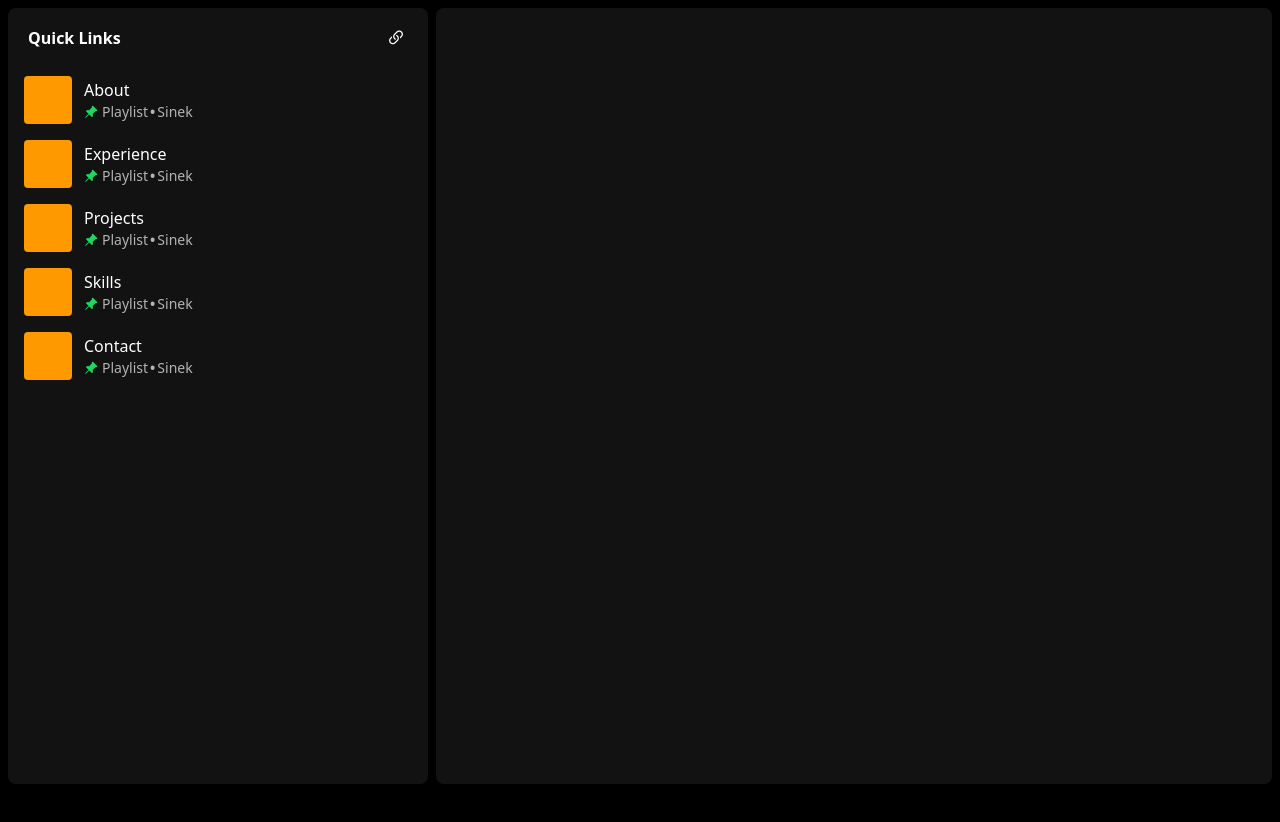
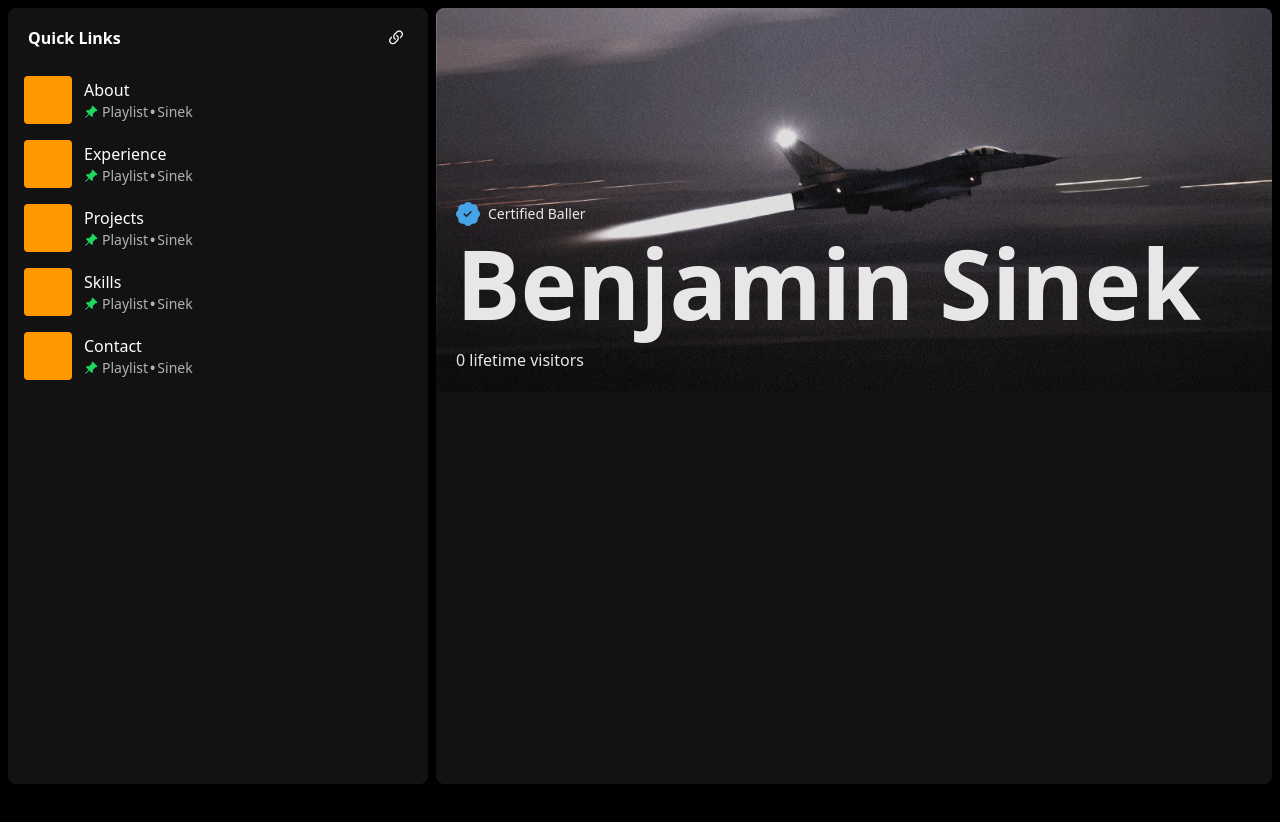
Before and after one commit to bsinek/my-portfolio, a React (Vite) app: page / in a window 1280 px wide. Shown: the top 822 px of the page. Built offline with nearby package versions, Linux system fonts and the light colour scheme; a web font is replaced by a local one.

Commit message:
feat(main-view): add basic MainView component with header section

```diff
--- a/src/App.jsx
+++ b/src/App.jsx
@@ -1,5 +1,6 @@
 // imports
 import { Sidebar } from "./components/Sidebar"
+import { MainView } from "./components/MainView"
 
 function App() {
   return (
@@ -9,7 +10,7 @@ function App() {
           <Sidebar />
         </div>
         <div className="col-span-1 rounded-lg bg-spotify-grey">
-          {/* <MainView /> */}
+          <MainView imageUrl="/img/jet.jpg" />
         </div>
         <div className="col-span-2 -m-2">
           {/* <Player /> */}
--- /dev/null
+++ b/src/components/MainView.jsx
@@ -0,0 +1,14 @@
+export const MainView = ({ imageUrl }) => {
+    return (
+        <div className="h-full">
+            <div className="flex flex-col justify-end h-96 p-5 font-light rounded-t-lg opacity-90 bg-cover bg-[position:center_70%]" style={{ backgroundImage: `url(${imageUrl})` }}>
+                <span className="flex items-center gap-2">
+                    <i className="bi bi-patch-check-fill text-2xl text-[#4bb3ff]"></i>
+                    <span className="text-sm">Certified Baller</span>
+                </span>
+                <h1 className="font-black text-8xl leading-[1.1]">Benjamin Sinek</h1>
+                <span className="mt-3">0 lifetime visitors</span>
+            </div>
+        </div>
+    )
+}
```
Also changed, not shown: public/img/jet.jpg (added), public/img/pyramids.jpg (added).
